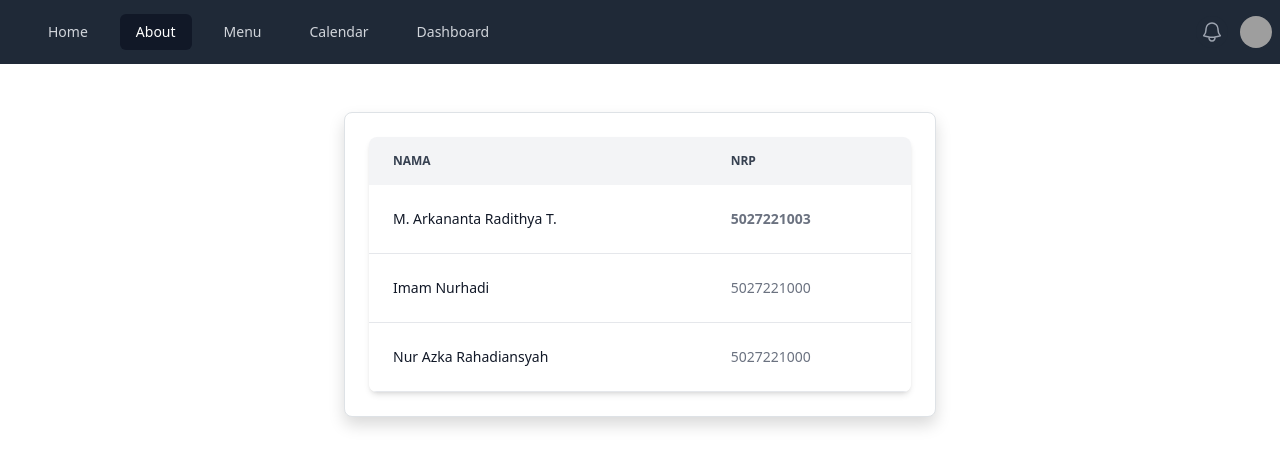
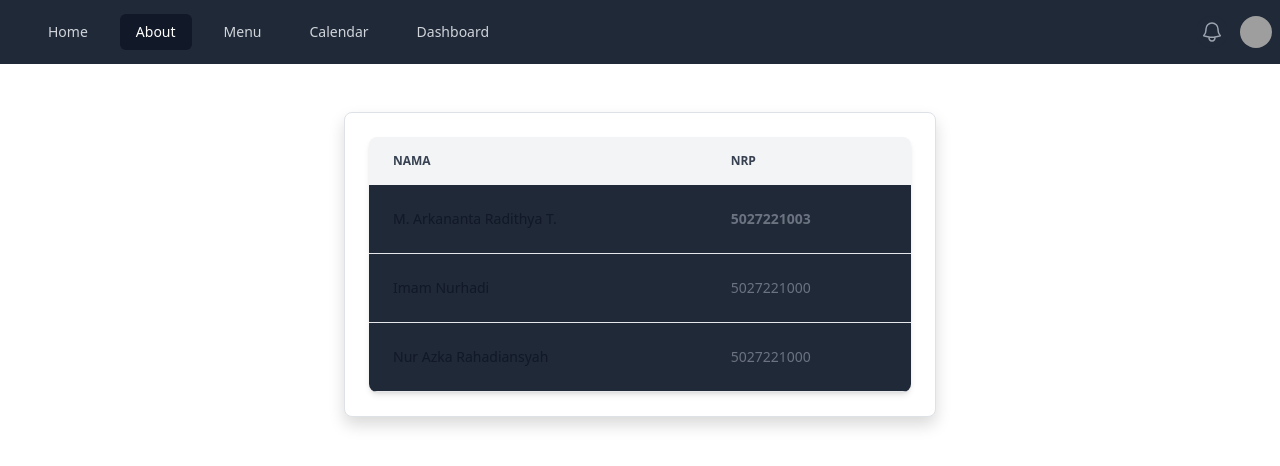
Before and after one commit to ImamNurHadi/pweb-Instalasi-VueComponents-P18-2023, a Vue app: page /about in a window 1280 px wide. Shown: the top 466 px of the page. Built offline with nearby package versions, Linux system fonts and the light colour scheme; grey boxes are pictures that could not be loaded.

Commit message:
fix warna about

```diff
--- a/src/views/AboutView.vue
+++ b/src/views/AboutView.vue
@@ -14,7 +14,7 @@
           </thead>
           <tbody>
             <tr
-              class="bg-white border-b dark:bg-gray-800 dark:border-gray-700"
+              class="bg-gray-800 border-b dark:bg-gray-800 dark:border-gray-700"
               v-for="(item, index) in asist"
               :key="index"
             >
```
